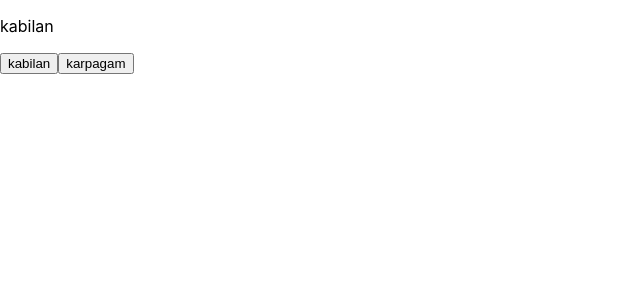
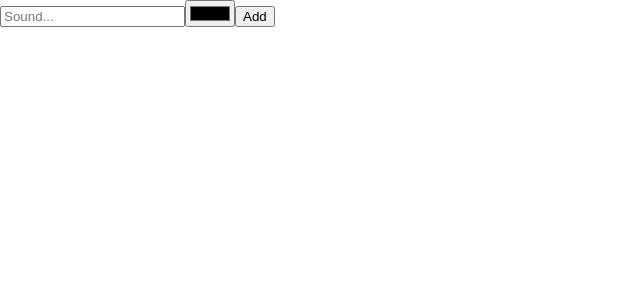
Before and after one commit to Kabilanp4/React-Hooks, a React (Create React App) app: page / in a window 1280 px wide. Shown: the top 300 px of the page, without its empty margins (0-640 px from the left). Built offline with nearby package versions, Linux system fonts and the light colour scheme.

Commit message:
useRef Hook Implementation

```diff
--- a/src/App.js
+++ b/src/App.js
@@ -1,31 +1,25 @@
-import { useReducer } from "react";
+import { useRef } from "react";
 import "./App.css";
-const initialState = {
-  message: "kabilan",
-};
-function reducer(state, action) {
-  switch (action.type) {
-    case "kabilan":
-      return {
-        message: "ohh Kabilan! You are great!!",
-      };
-    case "karpagam":
-      return {
-        message: `you should be blessed to have your brother ${state.message}`,
-      };
-    default:
-      return {
-        message: "Nothing",
-      };
-  }
-}
+
 function App() {
-  const [state, dispatch] = useReducer(reducer, initialState);
+  const sound = useRef();
+  const color = useRef();
+
+  const submit = (e) => {
+    e.preventDefault();
+    const soundVal = sound.current.value;
+    const colorVal = color.current.value;
+    alert(`${soundVal} sounds like ${colorVal}`);
+    sound.current.value = "";
+    color.current.value = "";
+  };
   return (
     <>
-      <p>{state.message}</p>
-      <button onClick={() => dispatch({ type: "kabilan" })}>kabilan</button>
-      <button onClick={() => dispatch({ type: "karpagam" })}>karpagam</button>
+      <form onSubmit={submit}>
+        <input ref={sound} type="text" placeholder="Sound..." />
+        <input ref={color} type="color" />
+        <button>Add</button>
+      </form>
     </>
   );
 }
```
